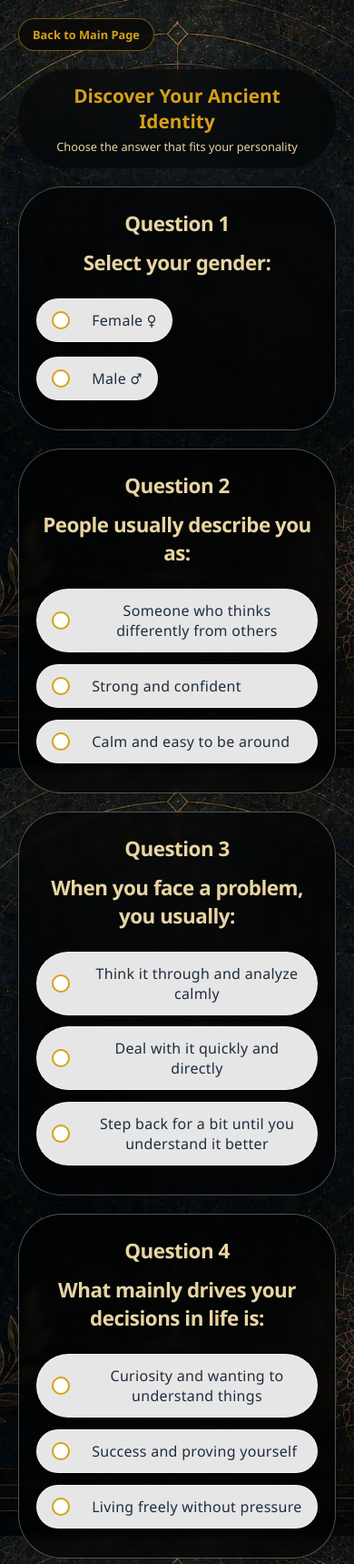
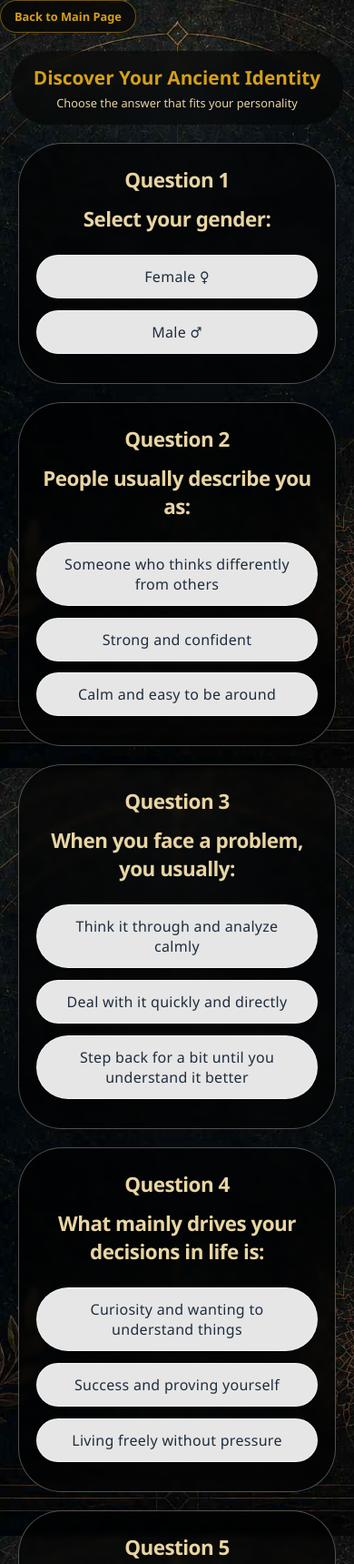
Before and after one commit to AlexandriaNationalMuseum/Ancient-Identity-Personality-test, a plain HTML site: page quiz.html in a window 390 px wide. Shown: the top 1719 px of the page at 91% size. Drawn offline with Linux system fonts and the light colour scheme.

Commit message:
Add files via upload

```diff
--- a/quiz.html
+++ b/quiz.html
@@ -1,5 +1,6 @@
 <!-- ============================================ -->
-<!-- index.html - الصفحة الرئيسية للاختبار مع زر الرجوع -->
+<!-- index.html - Quiz Page with No Radio Circles -->
+<!-- Original card spacing restored -->
 <!-- ============================================ -->
 <!DOCTYPE html>
 <html lang="en" dir="ltr">
@@ -28,16 +29,13 @@
         <div class="card" data-q="gender">
             <h1>Question 1</h1>
             <h1>Select your gender:</h1>
-            <div class="radio-group" style="display: flex; flex-direction: row; flex-wrap: wrap; justify-content: flex-start; gap: 1rem;">
-                <label class="radio-option" style="display: flex; align-items: center; gap: 12px; flex-direction: row;">
-                    <input type="radio" name="gender" value="female">
-                    <span class="radio-custom"></span>
+            <div class="radio-group">
+                <label class="radio-option">
+                    <input type="radio" name="gender" value="female" style="display: none;">
                     <span class="radio-text">Female ♀</span>
                 </label>
-                <br><br>
-                <label class="radio-option" style="display: flex; align-items: center; gap: 12px; flex-direction: row;">
-                    <input type="radio" name="gender" value="male">
-                    <span class="radio-custom"></span>
+                <label class="radio-option">
+                    <input type="radio" name="gender" value="male" style="display: none;">
                     <span class="radio-text">Male ♂</span>
                 </label>
             </div>
@@ -49,18 +47,15 @@
             <h1>People usually describe you as:</h1>
             <div class="radio-group">
                 <label class="radio-option">
-                    <input type="radio" name="q1" value="A">
-                    <span class="radio-custom"></span>
+                    <input type="radio" name="q1" value="A" style="display: none;">
                     <span class="radio-text">Someone who thinks differently from others</span>
                 </label>
                 <label class="radio-option">
-                    <input type="radio" name="q1" value="B">
-                    <span class="radio-custom"></span>
+                    <input type="radio" name="q1" value="B" style="display: none;">
                     <span class="radio-text">Strong and confident</span>
                 </label>
                 <label class="radio-option">
-                    <input type="radio" name="q1" value="C">
-                    <span class="radio-custom"></span>
+                    <input type="radio" name="q1" value="C" style="display: none;">
                     <span class="radio-text">Calm and easy to be around</span>
                 </label>
             </div>
@@ -72,18 +67,15 @@
             <h1>When you face a problem, you usually:</h1>
             <div class="radio-group">
                 <label class="radio-option">
-                    <input type="radio" name="q2" value="A">
-                    <span class="radio-custom"></span>
+                    <input type="radio" name="q2" value="A" style="display: none;">
                     <span class="radio-text">Think it through and analyze calmly</span>
                 </label>
                 <label class="radio-option">
-                    <input type="radio" name="q2" value="B">
-                    <span class="radio-custom"></span>
+                    <input type="radio" name="q2" value="B" style="display: none;">
                     <span class="radio-text">Deal with it quickly and directly</span>
                 </label>
                 <label class="radio-option">
-                    <input type="radio" name="q2" value="C">
-                    <span class="radio-custom"></span>
+                    <input type="radio" name="q2" value="C" style="display: none;">
                     <span class="radio-text">Step back for a bit until you understand it better</span>
                 </label>
             </div>
@@ -95,18 +87,15 @@
             <h1>What mainly drives your decisions in life is:</h1>
             <div class="radio-group">
                 <label class="radio-option">
-                    <input type="radio" name="q3" value="A">
-                    <span class="radio-custom"></span>
+                    <input type="radio" name="q3" value="A" style="display: none;">
                     <span class="radio-text">Curiosity and wanting to understand things</span>
                 </label>
                 <label class="radio-option">
-                    <input type="radio" name="q3" value="B">
-                    <span class="radio-custom"></span>
+                    <input type="radio" name="q3" value="B" style="display: none;">
                     <span class="radio-text">Success and proving yourself</span>
                 </label>
                 <label class="radio-option">
-                    <input type="radio" name="q3" value="C">
-                    <span class="radio-custom"></span>
+                    <input type="radio" name="q3" value="C" style="display: none;">
                     <span class="radio-text">Living freely without pressure</span>
                 </label>
             </div>
@@ -118,18 +107,15 @@
             <h1>If someone hurts or wrongs you:</h1>
             <div class="radio-group">
                 <label class="radio-option">
-                    <input type="radio" name="q4" value="A">
-                    <span class="radio-custom"></span>
+                    <input type="radio" name="q4" value="A" style="display: none;">
                     <span class="radio-text">Respond logically and calmly</span>
                 </label>
                 <label class="radio-option">
-                    <input type="radio" name="q4" value="B">
-                    <span class="radio-custom"></span>
+                    <input type="radio" name="q4" value="B" style="display: none;">
                     <span class="radio-text">React fast and firmly</span>
                 </label>
                 <label class="radio-option">
-                    <input type="radio" name="q4" value="C">
-                    <span class="radio-custom"></span>
+                    <input type="radio" name="q4" value="C" style="display: none;">
                     <span class="radio-text">Stay quiet and walk away</span>
                 </label>
             </div>
@@ -141,18 +127,15 @@
             <h1>People usually see you as:</h1>
             <div class="radio-group">
                 <label class="radio-option">
-                    <input type="radio" name="q5" value="A">
-                    <span class="radio-custom"></span>
+                    <input type="radio" name="q5" value="A" style="display: none;">
                     <span class="radio-text">Wise and insightful</span>
                 </label>
                 <label class="radio-option">
-                    <input type="radio" name="q5" value="B">
-                    <span class="radio-custom"></span>
+                    <input type="radio" name="q5" value="B" style="display: none;">
                     <span class="radio-text">A leader who influences others</span>
                 </label>
                 <label class="radio-option">
-                    <input type="radio" name="q5" value="C">
-                    <span class="radio-custom"></span>
+                    <input type="radio" name="q5" value="C" style="display: none;">
                     <span class="radio-text">A bit mysterious and hard to read</span>
                 </label>
             </div>
@@ -164,18 +147,15 @@
             <h1>Your lifestyle is more like:</h1>
             <div class="radio-group">
                 <label class="radio-option">
-                    <input type="radio" name="q6" value="A">
-                    <span class="radio-custom"></span>
+                    <input type="radio" name="q6" value="A" style="display: none;">
                     <span class="radio-text">Thinking before acting</span>
                 </label>
                 <label class="radio-option">
-                    <input type="radio" name="q6" value="B">
-                    <span class="radio-custom"></span>
+                    <input type="radio" name="q6" value="B" style="display: none;">
                     <span class="radio-text">Going after goals with focus and determination</span>
                 </label>
                 <label class="radio-option">
-                    <input type="radio" name="q6" value="C">
-                    <span class="radio-custom"></span>
+                    <input type="radio" name="q6" value="C" style="display: none;">
                     <span class="radio-text">Living your own way with no restrictions</span>
                 </label>
             </div>
--- a/script.js
+++ b/script.js
@@ -1,6 +1,6 @@
 // ============================================
 // script.js - Quiz logic and scoring system
-// Updated with gender filtering
+// No radio circles - using class-based selection
 // ============================================
 
 // Character data separated by gender
@@ -134,9 +134,8 @@ function getResult() {
     let winners = [];
 
     for (let key in scores) {
-        // Filter by selected gender
         if (characterData[key] && characterData[key].gender !== selectedGender) {
-            continue; // Skip characters that don't match the selected gender
+            continue;
         }
 
         if (scores[key] > max) {
@@ -147,7 +146,6 @@ function getResult() {
         }
     }
 
-    // In case of tie, randomly select one
     return winners[Math.floor(Math.random() * winners.length)];
 }
 
@@ -161,7 +159,7 @@ function isGenderSelected() {
     return false;
 }
 
-// Check if all questions are answered (including gender)
+// Check if all questions are answered
 function allQuestionsAnswered() {
     if (!isGenderSelected()) return false;
 
@@ -172,7 +170,7 @@ function allQuestionsAnswered() {
     return true;
 }
 
-// Update button state based on answered questions
+// Update button state and visual selection
 function updateButtonState() {
     const btn = document.getElementById('showResultBtn');
     const statusDiv = document.getElementById('scoreStatus');
@@ -186,6 +184,9 @@ function updateButtonState() {
         if (document.querySelector(`input[name="q${i}"]:checked`)) answeredCount++;
     }
 
+    // Update visual selection styling
+    updateVisualSelection();
+
     if (allQuestionsAnswered()) {
         btn.disabled = false;
         if (statusDiv) statusDiv.innerHTML = "✅ All questions answered! Click to discover your personality ✅";
@@ -193,6 +194,22 @@ function updateButtonState() {
         btn.disabled = true;
         if (statusDiv) statusDiv.innerHTML = `📝 ${answeredCount}/7 questions answered... Complete all answers to see your result 📝`;
     }
+}
+
+// Update visual styling for selected options (no circles)
+function updateVisualSelection() {
+    // Remove selected class from all options
+    document.querySelectorAll('.radio-option').forEach(option => {
+        option.classList.remove('selected');
+    });
+
+    // Add selected class to checked options
+    document.querySelectorAll('input[type="radio"]:checked').forEach(radio => {
+        const parent = radio.closest('.radio-option');
+        if (parent) {
+            parent.classList.add('selected');
+        }
+    });
 }
 
 // Collect answers, compute scores, and return winner
@@ -231,17 +248,15 @@ function showResultPage() {
         return;
     }
 
-    // Save result to localStorage
     localStorage.setItem('quizResult', JSON.stringify({
         characterKey: winnerKey,
         characterData: characterData[winnerKey]
     }));
 
-    // Redirect to result page
     window.location.href = 'result.html';
 }
 
-// Bind radio change events
+// Bind click events to radio options
 function bindRadioEvents() {
     const allRadios = document.querySelectorAll('input[type="radio"]');
     allRadios.forEach(radio => {
@@ -249,9 +264,21 @@ function bindRadioEvents() {
             updateButtonState();
         });
     });
+
+    // Make the entire label clickable
+    const options = document.querySelectorAll('.radio-option');
+    options.forEach(option => {
+        option.addEventListener('click', function(e) {
+            const radio = this.querySelector('input[type="radio"]');
+            if (radio && !radio.checked) {
+                radio.checked = true;
+                updateButtonState();
+            }
+        });
+    });
 }
 
-// Add card click effects and golden border effect
+// Add card click effects
 function addCardEffects() {
     const cards = document.querySelectorAll('.card');
     cards.forEach(card => {
@@ -273,13 +300,11 @@ function init() {
     updateButtonState();
     addCardEffects();
 
-    // Bind show result button
     const showBtn = document.getElementById('showResultBtn');
     if (showBtn) {
         showBtn.addEventListener('click', showResultPage);
     }
 
-    // Back button to landing page
     const backButton = document.getElementById('backToLandingBtn');
     if (backButton) {
         backButton.addEventListener('click', function() {
@@ -288,5 +313,4 @@ function init() {
     }
 }
 
-// Start when DOM is ready
 document.addEventListener('DOMContentLoaded', init);
--- a/style.css
+++ b/style.css
@@ -1,6 +1,7 @@
 /* ------------------------------
    style.css
    أنماط وتنسيقات صفحة أزرار الراديو وتغيير الخلفية
+   Original card padding and margins restored
 ------------------------------ */
 
 /* إعادة ضبط واستيراد خطوط جميلة */
@@ -33,13 +34,15 @@ body {
     text-align: center;
 }
 
-/* البطاقة الجميلة */
+/* البطاقة الجميلة - Original padding restored */
 .card {
     background: rgba(0, 0, 0, 0.65);
     backdrop-filter: blur(3px);
     border-radius: 48px;
     padding: 2rem 2rem;
     margin-bottom: 20px;
+    margin-left: 20px;
+    margin-right: 20px;
     box-shadow: 0 25px 45px -12px rgba(0, 0, 0, 0.3), 0 2px 8px rgba(0, 0, 0, 0.05);
     transition: transform 0.2s;
     border: 1px solid rgba(255, 255, 255, 0.3);
@@ -58,12 +61,10 @@ body {
     font-weight: 700;
 }
 
-/* مجموعة أزرار الراديو */
+/* مجموعة أزرار الراديو - Original margins */
 .radio-group {
     display: flex;
-    flex-direction: row;
-    flex-wrap: wrap;
-    justify-content: center;
+    flex-direction: column;
     gap: 1rem;
     margin: 1.5rem 0 0.5rem;
 }
@@ -72,7 +73,7 @@ body {
 .radio-option {
     display: flex;
     align-items: center;
-    gap: 12px;
+    justify-content: center;
     background: rgba(255, 255, 255, 0.9);
     padding: 12px 20px;
     border-radius: 60px;
@@ -81,8 +82,9 @@ body {
     box-shadow: 0 4px 10px rgba(0, 0, 0, 0.1);
     border: 1px solid rgba(255, 255, 255, 0.5);
     font-weight: 500;
+    width: 100%;
+    text-align: center;
 }
-
 
 .radio-option:hover {
     background: #ffffff;
@@ -91,61 +93,30 @@ body {
     border-color: #cbd5e1;
 }
 
-/* تنسيق أزرار الراديو */
-.radio-option input[type="radio"] {
-    appearance: none;
-    -webkit-appearance: none;
-    width: 20px;
-    height: 20px;
-    min-width: 20px;
-    min-height: 20px;
-    max-width: 20px;
-    max-height: 20px;
-    border: 2px solid #d4a017;
-    border-radius: 50%;
-    margin: 0;
-    cursor: pointer;
-    transition: all 0.2s ease;
-    background-color: white;
-    flex-shrink: 0;
-    justify-content: flex-start;
-    flex-direction: row;
+/* Entire Option Turns Golden When Selected */
+.radio-option.selected {
+    background: linear-gradient(135deg, #d4a017, #b8860b);
+    border-color: #d4a017;
+    box-shadow: 0 4px 15px rgba(212, 160, 23, 0.4);
 }
 
-
-
-/* تخصيص الدائرة الداخلية عند الاختيار */
-.radio-option input[type="radio"]:checked {
-    border-color: #d4a017;
-    background-color: #d4a017;
-    box-shadow: inset 0 0 0 3px white;
-}
-/* Entire Option Turns Golden When Selected */
-.radio-option:has(input[type="radio"]:checked) {
-    background: linear-gradient(135deg, #d4a017, #b8860b);
-    border-color: #d4a017;
-}
-
-.radio-option:has(input[type="radio"]:checked) .radio-text {
+.radio-option.selected .radio-text {
     color: white;
-}
-
-.radio-option:has(input[type="radio"]:checked) input[type="radio"] {
-    border-color: white;
-    background-color: white;
-    box-shadow: inset 0 0 0 3px #d4a017;
 }
 
 .radio-text {
     font-size: 1rem;
     color: #1f2d3d;
     letter-spacing: 0.3px;
+    transition: color 0.2s ease;
+    width: 100%;
+    text-align: center;
 }
 
 /* زر النتيجة */
 .result-button-container {
     text-align: center;
-    margin: 30px 0 20px ;
+    margin: 30px 0 20px;
 }
 
 .show-result-btn {
@@ -230,68 +201,6 @@ header p {
     color: #e8d5a3;
 }
 
-/* responsive */
-@media (max-width: 550px) {
-    .card {
-        padding: 1.5rem 1.2rem;
-    }
-
-    .radio-group {
-        gap: 0.8rem;
-        flex-direction: column;
-        align-items: stretch;
-    }
-
-    .radio-option {
-        justify-content: flex-start;
-        padding: 12px 16px;
-    }
-
-    .card h1 {
-        font-size: 1.4rem;
-    }
-
-    header h1 {
-        font-size: 1.3rem;
-    }
-
-    .back-btn {
-        padding: 8px 15px;
-        font-size: 0.8rem;
-    }
-
-    .show-result-btn {
-        padding: 10px 25px;
-        font-size: 1rem;
-    }
-
-    /* سؤال الجنس في الجوال */
-    .card[data-q="gender"] .radio-group {
-        flex-direction: column;
-        gap: 12px;
-    }
-
-    .card[data-q="gender"] .radio-option {
-        min-width: auto;
-        justify-content: center;
-    }
-
-    /* جميع أزرار الراديو تحافظ على حجم ثابت في الجوال */
-    .radio-option input[type="radio"] {
-        width: 20px !important;
-        height: 20px !important;
-        min-width: 20px !important;
-        min-height: 20px !important;
-    }
-}
-
-html, body {
-    margin: 30;
-    padding: 30;
-    overflow-x: hidden;
-}
-/* إضافة أنماط زر الرجوع إلى ملف style.css (أضيفي هذا الكود في نهاية الملف) */
-
 /* زر الرجوع إلى الصفحة الرئيسية */
 .back-button-container {
     text-align: left;
@@ -321,10 +230,41 @@ html, body {
     border-color: #d4a017;
 }
 
-/* responsive للجوال */
+/* responsive - Original mobile spacing */
 @media (max-width: 550px) {
+    .card {
+        padding: 1.5rem 1.2rem;
+    }
+
+    .radio-group {
+        gap: 0.8rem;
+    }
+
+    .radio-option {
+        padding: 12px 16px;
+    }
+
+    .card h1 {
+        font-size: 1.4rem;
+    }
+
+    header h1 {
+        font-size: 1.3rem;
+    }
+
     .back-btn {
         padding: 8px 15px;
         font-size: 0.8rem;
     }
+
+    .show-result-btn {
+        padding: 10px 25px;
+        font-size: 1rem;
+    }
 }
+
+html, body {
+    margin: 0;
+    padding: 0;
+    overflow-x: hidden;
+}
```
